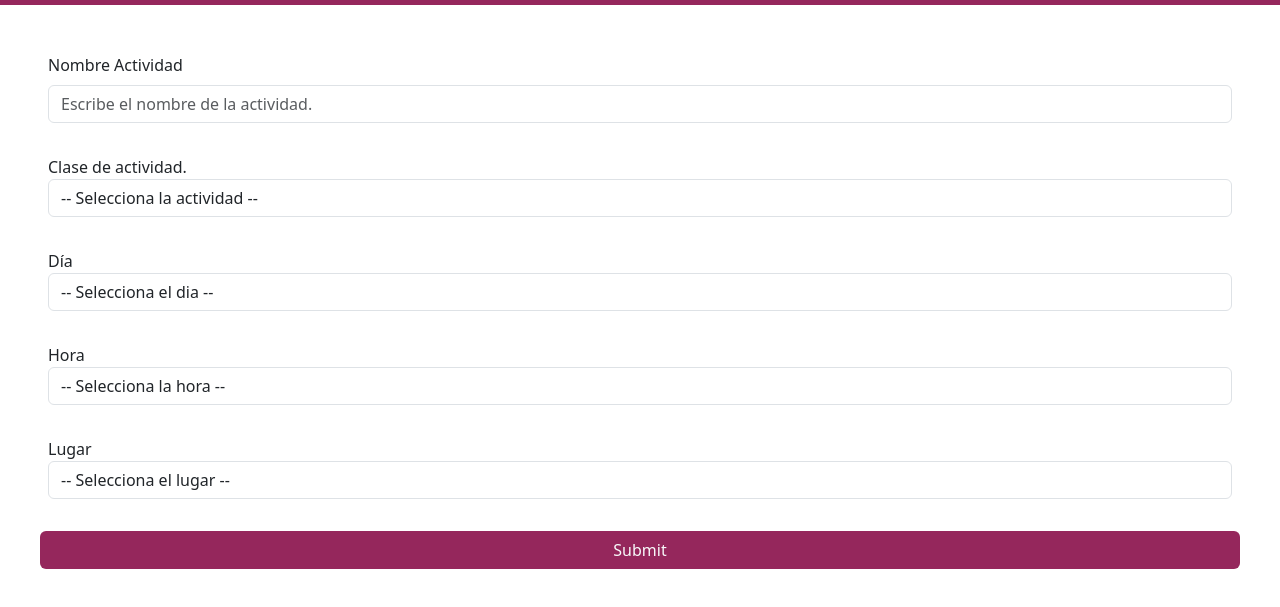
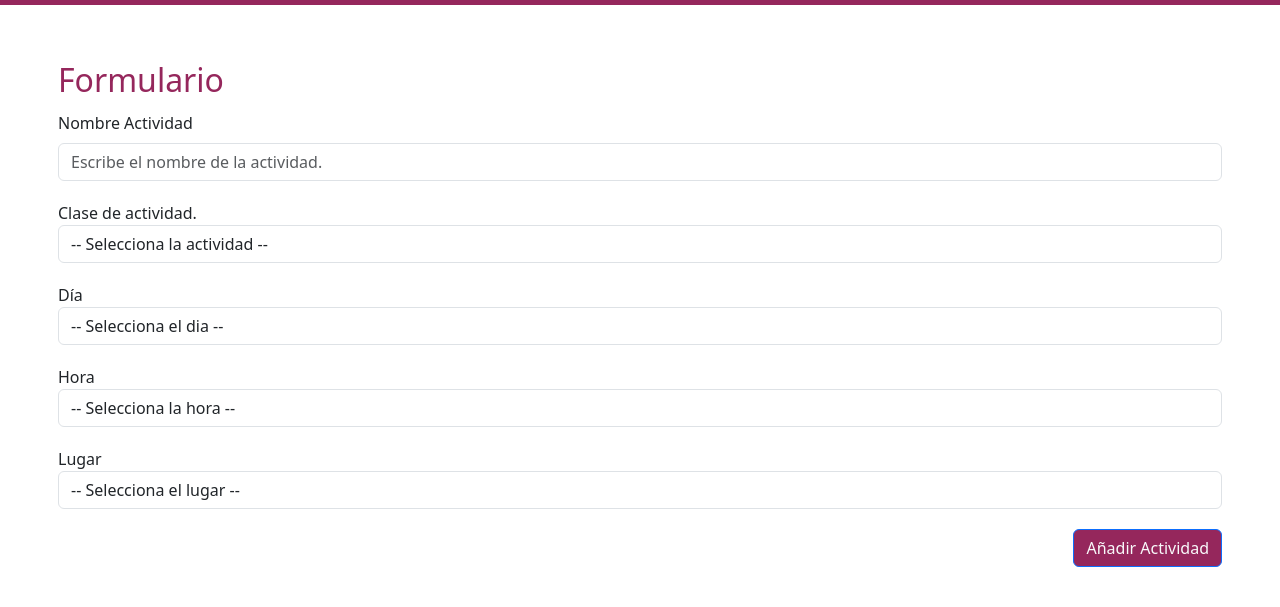
Before and after one commit to moonmdc/js_manchacomic, a website built with Vite: page src/index.html in a window 1280 px wide. Shown: the part 71-678 px from the top of the page. Built offline with nearby package versions, Linux system fonts and the light colour scheme.

Commit message:
formulario. Edicion completada

```diff
--- a/src/index.html
+++ b/src/index.html
@@ -40,8 +40,9 @@
     </nav>
 
     <div id="container">
-      <div id="containerForm" class="m-5">
-        <form class="row g-3 needs-validation" novalidate>
+      <div id="containerForm d-flex " class="m-5">
+        <form class="row g-1 mx-auto p-2  text-dark" >
+          <p class="h2">Formulario</p>
 
           <div class="form-group mb-3">
             <label for="activityName" class="form-label">Nombre Actividad</label>
@@ -89,11 +90,15 @@
 
             </select>
           </div>
+          <div class=" d-flex justify-content-end">
+            <button type="submit" class="btn text-light btn-primary min-w-100">Añadir Actividad</button>
+          </div>
+
+        </form>
+      </div>
 
 
-          <button type="submit" class="btn text-light">Submit</button>
-        </form>
-      </div>
+
     </div>
 
     <script type="module" src="./js/app.js"></script>
--- a/src/scss/styles.scss
+++ b/src/scss/styles.scss
@@ -5,6 +5,14 @@ nav{
     background-color: #95275c;
 }
 
-.btn{
+.h2{
+    color: #95275c;
+}
+
+.btn-primary{
     background-color: #95275c;
 }
+
+.btn-primary:hover{
+    background-color: #65183d;
+}
```
